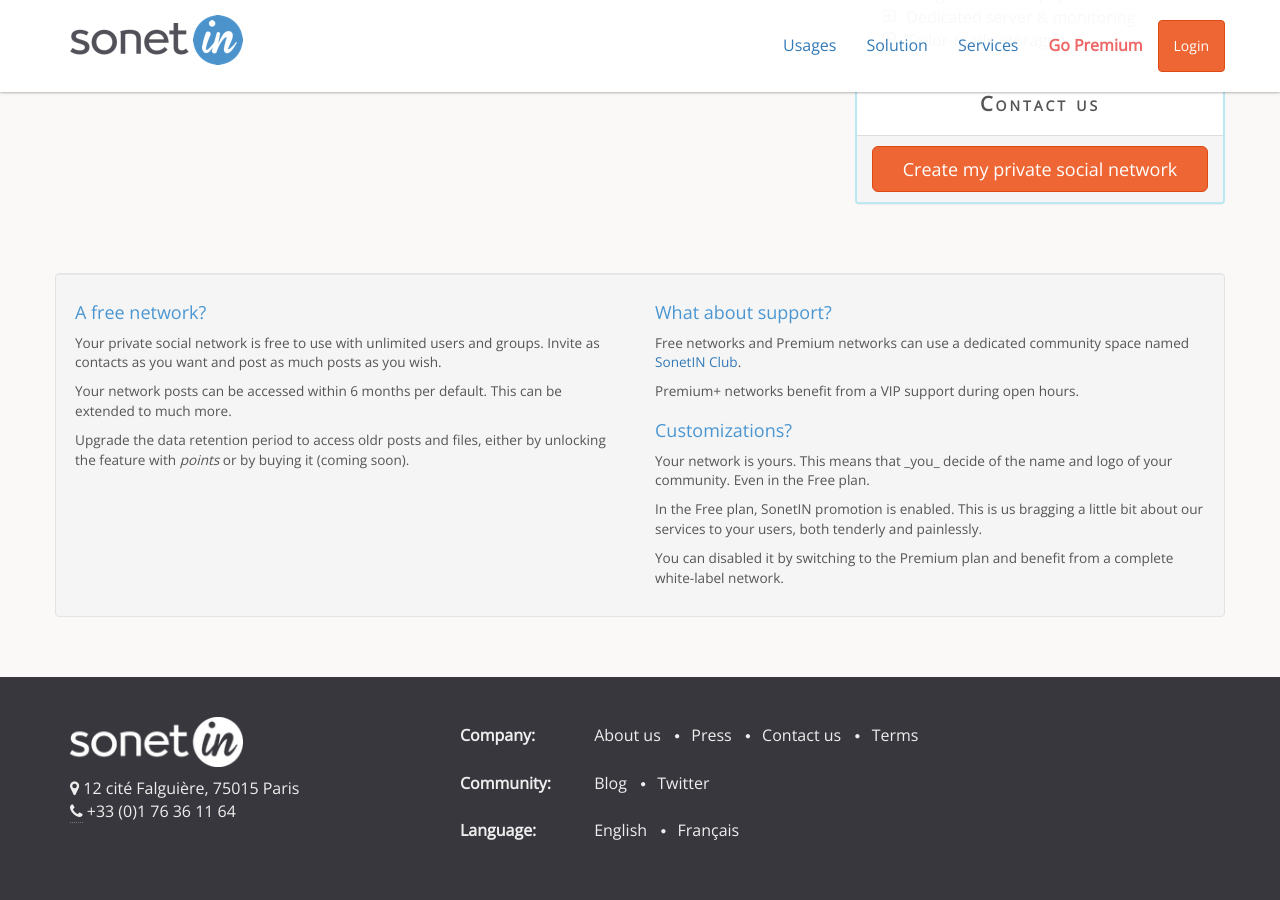
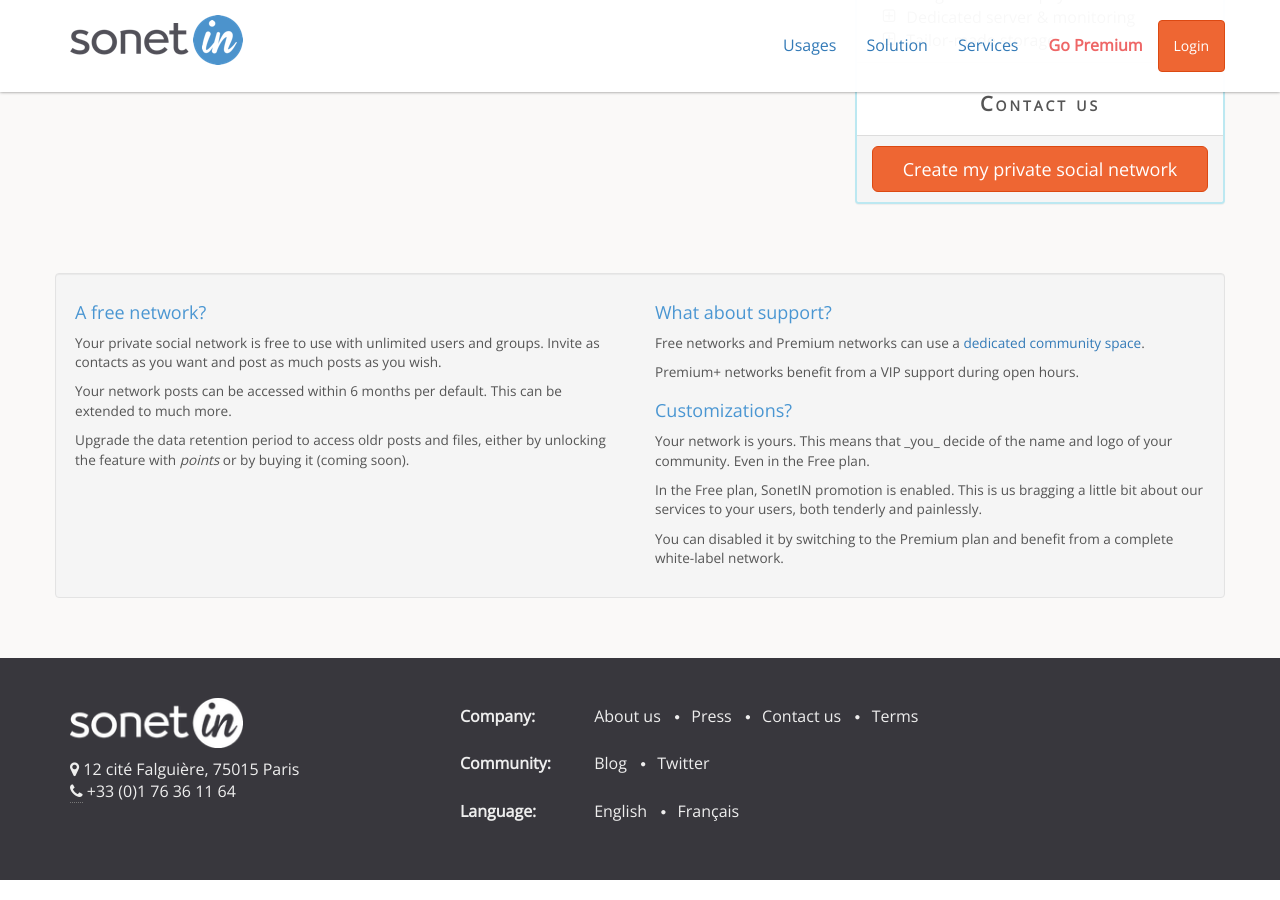
Before and after one commit to sonetin/sonetin.github.io, a Jekyll site: the page built from en/pricing.html, in a window 1280 px wide and 900 px high, scrolled down 682 px. Built offline with Jekyll 4.4.1, drawn with Linux system fonts in a browser that asks for light colours; nearby versions of some CDN libraries; Markdown is read by kramdown in place of the engine named in the settings; a script that is not in the unit is left out; comment, search, counter and statistics services are not loaded.

Commit message:
Update pricing.html

```diff
--- a/en/pricing.html
+++ b/en/pricing.html
@@ -125,7 +125,7 @@
   - id: support
     question: What about support?
     body: |
-      <p>Free networks and Premium networks can use a dedicated community space named <a href="https://club.sonetin.com">SonetIN Club</a>.</p>
+      <p>Free networks and Premium networks can use a <a href="http://support.sonetin.com/?lang=en">dedicated community space</a>.</p>
       <p>Premium+ networks benefit from a VIP support during open hours.</p>
   - id: customization
     question: Customizations?
```
